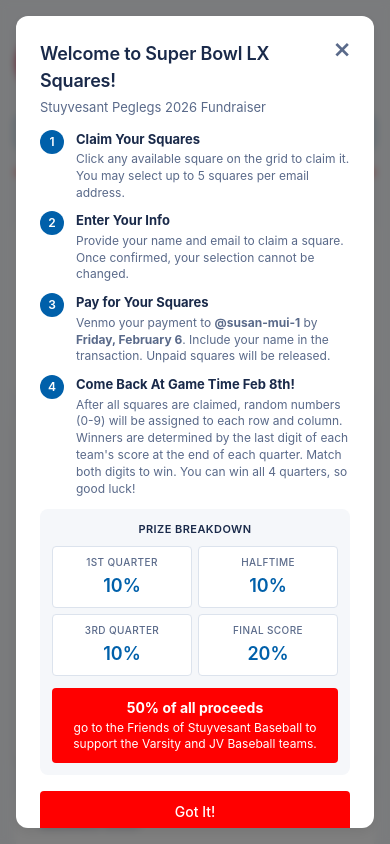
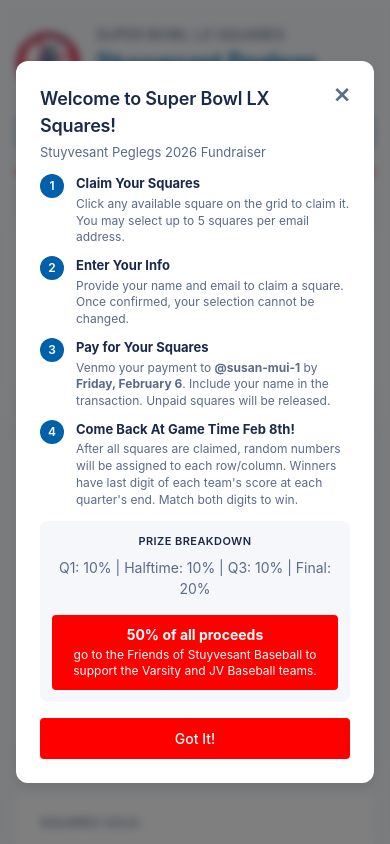
Before and after one commit to stevemarchese/superbowl-squares, a Flask app: page / in a window 390 px wide. Run offline with Flask 3, Linux system fonts and the light colour scheme; data comes from the database, SQL or seed files in the repository.

Commit message:
Simplify rules modal for mobile
- Shorten rule 4 text on mobile
- Replace prize grid with single line text on mobile
- Add show-mobile/hide-mobile utility classes

Co-Authored-By: Claude Opus 4.5 <noreply@anthropic.com>

```diff
--- a/static/style.css
+++ b/static/style.css
@@ -1417,8 +1417,28 @@ h2 {
     color: var(--color-text-muted);
 }
 
+/* Mobile show/hide utilities */
+.show-mobile {
+    display: none;
+}
+
+.prize-text {
+    font-size: 12px;
+    color: var(--color-text);
+    text-align: center;
+    margin-bottom: 12px;
+}
+
 /* Responsive */
 @media (max-width: 768px) {
+    .show-mobile {
+        display: block;
+    }
+
+    .hide-mobile {
+        display: none;
+    }
+
     .container {
         padding: 24px 16px;
     }
--- a/templates/index.html
+++ b/templates/index.html
@@ -485,14 +485,15 @@
                     <span class="rule-number">4</span>
                     <div class="rule-text">
                         <strong>Come Back At Game Time Feb 8th!</strong>
-                        <p>After all squares are claimed, random numbers (0-9) will be assigned to each row and column. Winners are determined by the last digit of each team's score at the end of each quarter. Match both digits to win. You can win all 4 quarters, so good luck!</p>
+                        <p class="hide-mobile">After all squares are claimed, random numbers (0-9) will be assigned to each row and column. Winners are determined by the last digit of each team's score at the end of each quarter. Match both digits to win. You can win all 4 quarters, so good luck!</p>
+                        <p class="show-mobile">After all squares are claimed, random numbers will be assigned to each row/column. Winners have last digit of each team's score at each quarter's end. Match both digits to win.</p>
                     </div>
                 </div>
             </div>
 
             <div class="prizes-section">
                 <h3>Prize Breakdown</h3>
-                <div class="prize-grid">
+                <div class="prize-grid hide-mobile">
                     <div class="prize-item">
                         <span class="prize-label">1st Quarter</span>
                         <span class="prize-value">10%</span>
@@ -510,6 +511,7 @@
                         <span class="prize-value">20%</span>
                     </div>
                 </div>
+                <p class="prize-text show-mobile">Q1: 10% | Halftime: 10% | Q3: 10% | Final: 20%</p>
                 <div class="fundraiser-note">
                     <strong>50% of all proceeds</strong> go to the Friends of Stuyvesant Baseball to support the Varsity and JV Baseball teams.
                 </div>
```
